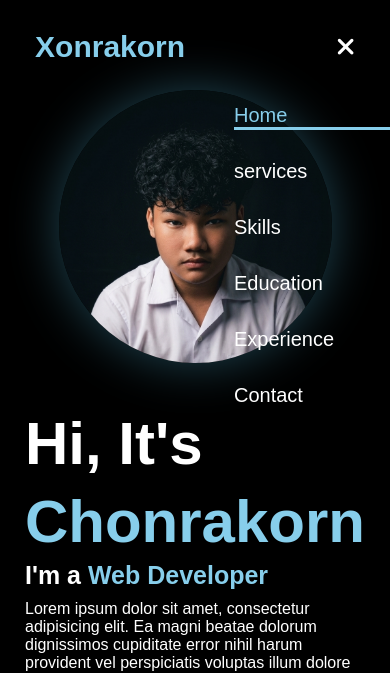
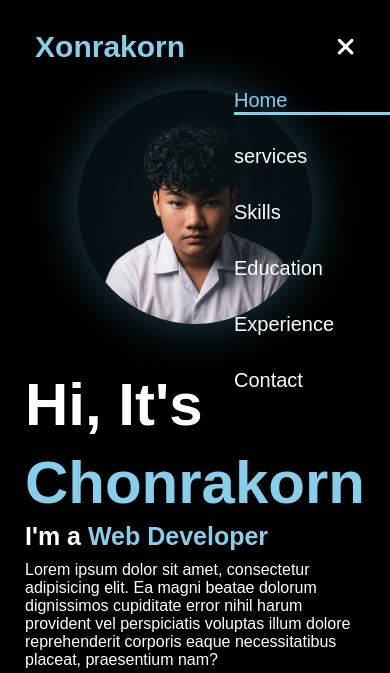
Before and after one commit to ZTYTV/chonrakornweb, a plain HTML site: page index.html in a window 390 px wide. Both pictures are taken after a click on the icon 343 px from the left and 47 px from the top of the page. Shown: the top 673 px of the page. Drawn offline with Linux system fonts and the light colour scheme.

Commit message:
Add files via upload

```diff
--- a/style.css
+++ b/style.css
@@ -24,7 +24,7 @@ body{
 
 header{
     margin-top: 20px;
-    position: fixed;
+    position: absolute;
     top: 0;
     left: 0;
     width: 100%;
@@ -69,33 +69,6 @@ nav a:hover,
 nav a.active{
     color: skyblue;
     border-bottom:3px solid skyblue ;
-}
-
-@media(max-width:995px){
-    nav{
-        position: absolute;
-        display: none;
-        top: 100%;
-        right: 0;
-        width: 40%;
-    }
-
-    nav.active{
-        display: block;
-    }
-
-    nav a{
-        display: block;
-        font-size: 2rem;
-        margin: 3rem 0;
-    }
-
-    nav a:hover,
-    nav a:active{
-        padding: 1rem;
-        border-radius: 0.5rem;
-        border-bottom: 0.5rem solid skyblue;
-    }
 }
 
 section{
@@ -257,7 +230,7 @@ span{
     }
 }
 
-@media(max-width: 995px){
+@media(max-width: 880px){
     .home{
         flex-direction: column;
     }
@@ -267,15 +240,45 @@ span{
     }
 
     .home-content h1{
-        font-size: 5rem;
+        font-size: 4rem;
     }
 
     .home-img img{
-        width: 70vw;
+        width: 60vw;
         margin-top: 4rem;
     }
 
-    #menu-icon{
+    #menu-icon {
         display: block;
+        position: absolute;
+        right: 9%;
+    }
+
+   nav {
+        position: absolute;
+        display: none;
+        flex-direction: column;
+        top: 100%;
+        right: 0;
+        width: 40%;
+        transition: 0.3s ease;
+    }
+
+    nav.active{
+        display: flex;
+    }
+
+    nav a{
+        display: block;
+        font-size: 2rem;
+        margin: 1.5rem 0;
+        margin-left: 0;
+    }
+
+    nav a:hover,
+    nav a:active{
+        padding: 1rem;
+        border-radius: 0.5rem;
+        border-bottom: 0.5rem solid skyblue;
     }
 }
```
